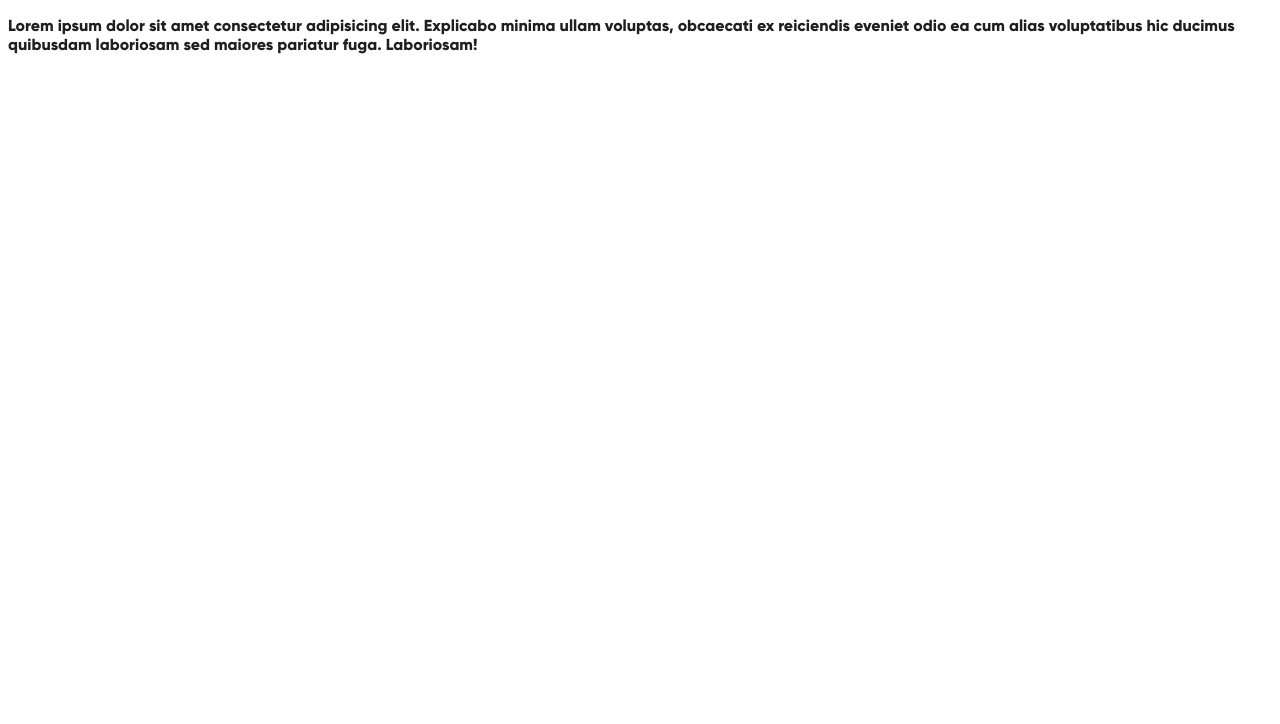
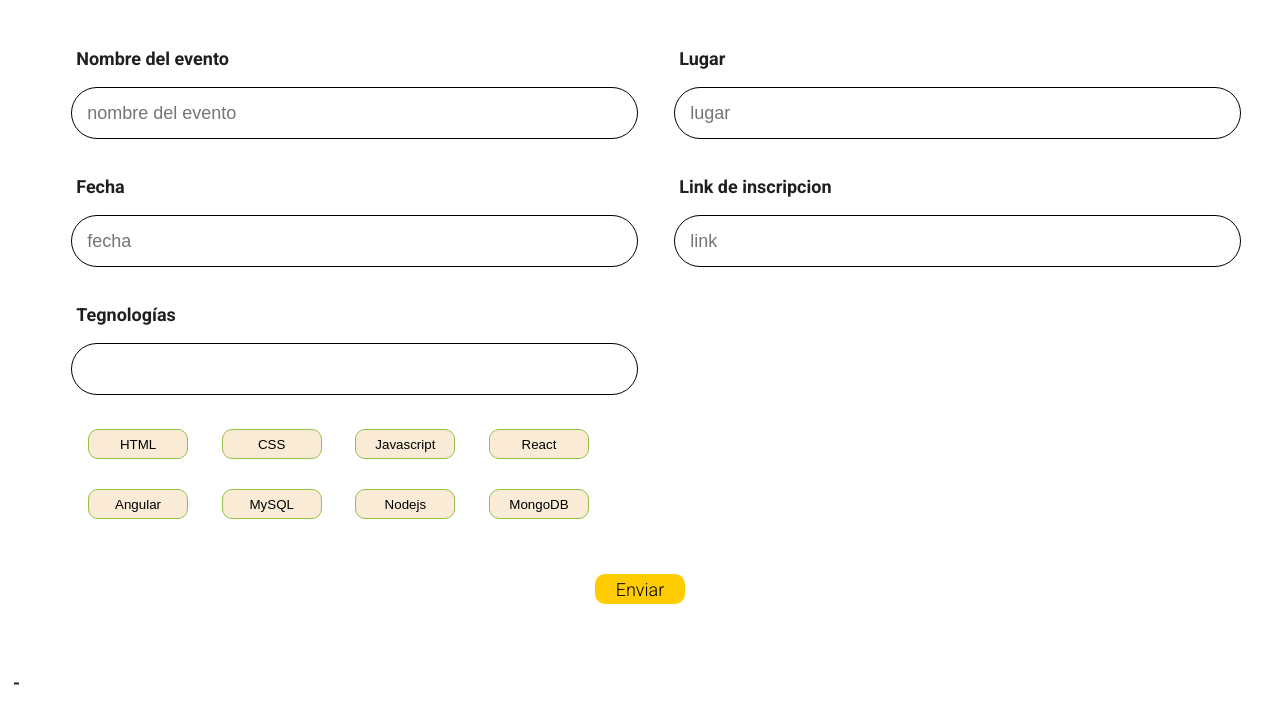
Before and after one commit to Javieredoher/social_Programate_fe, a React app: page / in a window 1280 px wide. Shown: the top 724 px of the page. Built offline with nearby package versions, Linux system fonts and the light colour scheme.

Commit message:
11-12-21|formulario eventos|JERF

```diff
--- a/public/index.html
+++ b/public/index.html
@@ -1,15 +1,17 @@
 <!DOCTYPE html>
 <html lang="en">
-
     <head>
-  <meta charset="UTF-8">
-  <meta http-equiv="X-UA-Compatible" content="IE=edge">
-  <meta name="viewport" content="width=device-width, initial-scale=1.0">
+        <meta charset="UTF-8" />
+        <meta http-equiv="X-UA-Compatible" content="IE=edge" />
+        <meta name="viewport" content="width=device-width, initial-scale=1.0" />
+        <link
+            href="https://fonts.googleapis.com/css2?family=Roboto:wght@300;400;500;700&display=swap"
+            rel="stylesheet"
+        />
         <title>Document</title>
     </head>
 
     <body>
         <div id="app"></div>
     </body>
-
 </html>
--- /dev/null
+++ b/src/components/FormEvent/FormEvent.jsx
@@ -0,0 +1,109 @@
+import React, { Fragment, useState } from "react";
+import style from "./FormEvent.module.css";
+
+const FormEvent = () => {
+    const [datos, setDatos] = useState({
+        nombre_de_la_oferta: "",
+        Tipo_de_perfil: "",
+    });
+
+    const handleInputChange = (event) => {
+        // console.log(event.target.value)
+        setDatos({
+            ...datos,
+            [event.target.name]: event.target.value,
+        });
+    };
+
+    const enviarDatos = (event) => {
+        event.preventDefault();
+        console.log(`${datos.nombre_de_la_oferta} ${datos.Tipo_de_perfil}`);
+    };
+
+    return (
+        <Fragment>
+            <form className={style.from_container} onSubmit={enviarDatos}>
+                <div className={style.forms}>
+                    <h3>Nombre del evento</h3>
+                    <input
+                        placeholder="nombre del evento"
+                        className={style.nom}
+                        type="text"
+                        name="Evento"
+                        onChange={handleInputChange}
+                    />
+                    <br />
+                </div>
+
+                <div className={style.forms}>
+                    <h3>Lugar</h3>
+                    <input
+                        placeholder="lugar"
+                        className={style.nom}
+                        type="text"
+                        name="Nombre_de_lugar"
+                        onChange={handleInputChange}
+                    />
+                    <br />
+                </div>
+
+                <div className={style.forms}>
+                    <h3>Fecha</h3>
+                    <input
+                        placeholder="fecha"
+                        className={style.nom}
+                        type="text"
+                        name="Fecha"
+                        onChange={handleInputChange}
+                    />
+                    <br />
+                </div>
+
+                <div className={style.forms}>
+                    <h3>Link de inscripcion</h3>
+                    <input
+                        placeholder="link"
+                        className={style.nom}
+                        type="text"
+                        name="Link"
+                        onChange={handleInputChange}
+                    />
+                    <br />
+                </div>
+                <div className={style.forms}>
+                            <h3>Tegnologías</h3>
+                    <input
+                        className={style.nom}
+                        type="text"
+                        name="Tegnologías"
+                    />
+
+                    <br />
+
+                    <div className={style.tecnologias}>
+                                  <button>HTML</button>
+                                  <button>CSS</button>
+                                  <button>Javascript</button>
+                                  <button>React</button>
+                                  <button>Angular</button>
+                                  <button>MySQL</button>
+                                  <button>Nodejs</button>
+                                  <button>MongoDB</button>
+
+                    </div>
+
+                </div>
+
+                <div className={style.enviar}>
+                    <button className="btn" type="submit">
+                        Enviar
+                    </button>
+                </div>
+            </form>
+            <h3>
+                {datos.nombre_de_la_oferta} - {datos.Tipo_de_perfil}
+            </h3>
+        </Fragment>
+    );
+};
+export default FormEvent;
--- /dev/null
+++ b/src/components/FormEvent/FormEvent.module.css
@@ -0,0 +1,100 @@
+.from_container {
+    width: 90%;
+    height: 90%;
+    display: flex;
+    flex-direction: column;
+    margin: auto;
+    margin-top: 30px;
+}
+
+h3 {
+    font-family: "Roboto", sans-serif;
+    margin-left: 5px;
+    font-size: 18px;
+}
+
+.nom {
+    width: 100%;
+    height: 50px;
+    display: flex;
+    justify-content: center;
+    border-radius: 50px;
+    border-style: solid;
+    border: 1px solid;
+    padding: 0 15px;
+    font-size: 18px;
+    outline: none;
+}
+
+.tecnologias button {
+    width: 100px;
+    height: 30px;
+    margin: 15px;
+    border-radius: 10px;
+    border: 1px solid;
+    border-color: #92c149;
+    background-color: antiquewhite;
+}
+
+.tecnologias {
+    display: flex;
+    justify-content: space-around;
+    flex-wrap: wrap;
+}
+
+.enviar button {
+    display: flex;
+    justify-content: center;
+    align-items: center;
+    width: 90px;
+    height: 30px;
+    background-color: #ffcc02;
+    border-radius: 10px;
+    color: #010101;
+    border: none;
+    font-family: "Roboto", sans-serif;
+    font-weight: 300;
+    font-size: 18px;
+    flex-wrap: wrap;
+    margin: 10px 35%;
+}
+
+.enviar button:hover {
+    background-color: black;
+    color: #ffcc02;
+}
+
+.enviar {
+    width: 100%;
+    display: flex;
+    justify-content: center;
+    margin-top: 30px;
+    margin-bottom: 40px;
+}
+
+/* Medium (md) */
+@media (min-width: 768px) {
+    /* ... */
+}
+
+/* Large (lg) */
+@media (min-width: 1024px) {
+    .from_container {
+        width: 90%;
+        flex-wrap: wrap;
+        flex-direction: row;
+        justify-content: space-between;
+    }
+
+    .forms {
+        width: 47%;
+    }
+
+    .enviar {
+        width: 100%;
+        display: flex;
+        justify-content: center;
+        margin-top: 30px;
+        margin-bottom: 40px;
+    }
+}
--- a/src/components/footer/Footer.jsx
+++ b/src/components/footer/Footer.jsx
@@ -1,16 +1,7 @@
 import React from "react";
 
 const Footer = () => {
-    return (
-        <div>
-            <p>
-                Lorem ipsum dolor sit amet consectetur adipisicing elit.
-                Explicabo minima ullam voluptas, obcaecati ex reiciendis eveniet
-                odio ea cum alias voluptatibus hic ducimus quibusdam laboriosam
-                sed maiores pariatur fuga. Laboriosam!
-            </p>
-        </div>
-    );
+    return <div></div>;
 };
 
 export default Footer;
--- a/src/routes/App.jsx
+++ b/src/routes/App.jsx
@@ -1,9 +1,10 @@
 import React from "react";
 import Footer from "../components/footer/Footer";
 import "../assets/styles/global2.css";
+import FormEvent from "../components/FormEvent/FormEvent";
 
 const App = () => {
-    return <Footer />;
+    return <FormEvent />;
 };
 
 export default App;
```
Also changed, not shown: 1 other file (tests, documents, lock files or other folders). Lines whose indentation alone changed are shown as unchanged.
